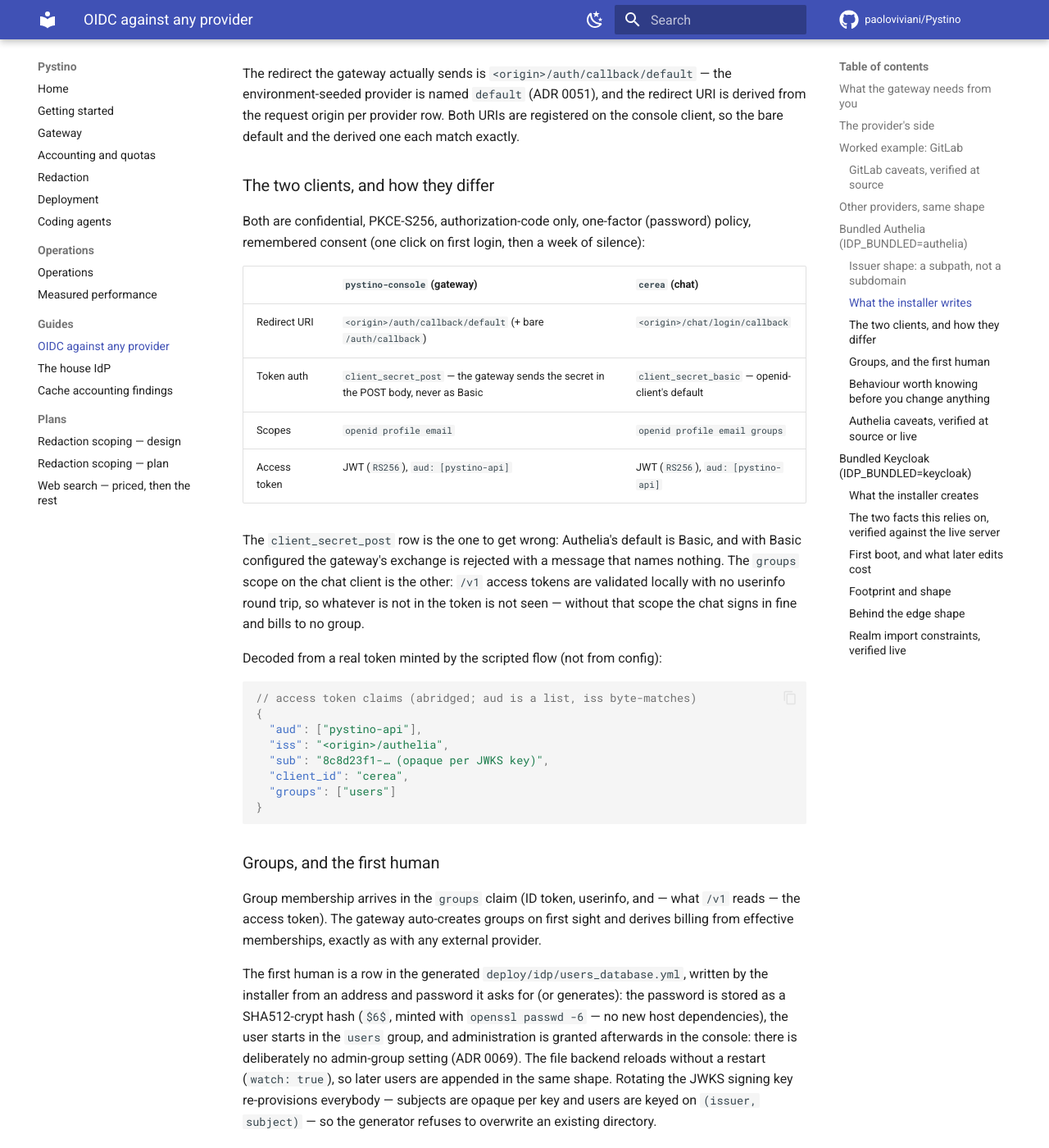
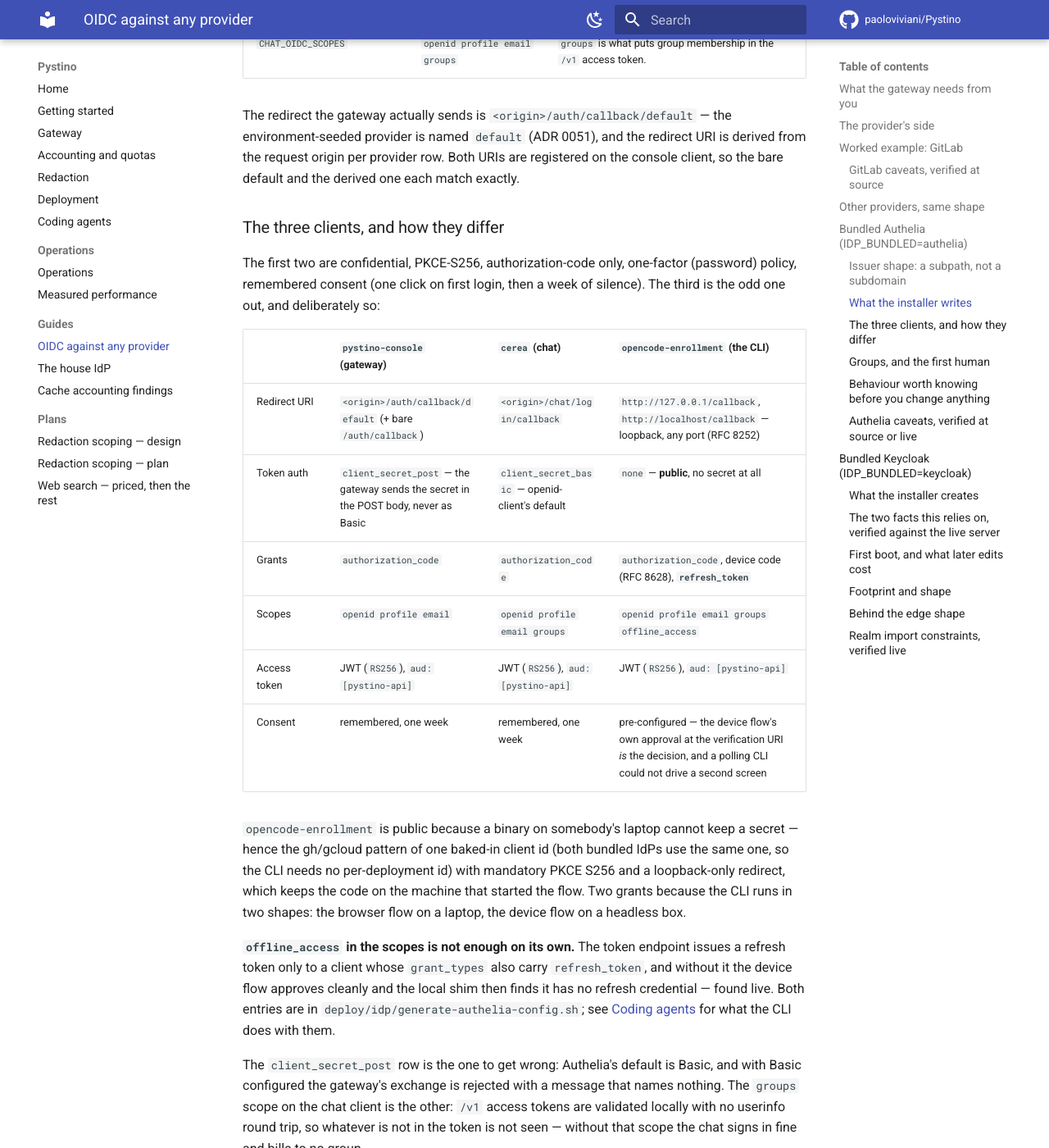
Before and after one commit to paoloviviani/Pystino, an MkDocs documentation site: the page built from docs/oidc-generic-provider.md, in a window 1280 px wide and 1400 px high, scrolled down 5803 px. Shown: the whole window at 82% size. Built offline with MkDocs 1.6.1 and Material for MkDocs 9.7.7, drawn with Linux system fonts in a browser that asks for light colours; comment, search, counter and statistics services are not loaded; some of the changed text lies outside the part shown.

Commit message:
docs: both bundled IdPs grew a third OIDC client the guide never mentioned
opencode-enrollment is the one client in either realm that is public, takes
the device grant, and needs a refresh token — so an operator debugging "the
shim has no refresh credential" would have found a page claiming the realm has
two confidential clients and nothing else. The offline_access/refresh_token
pair is called out explicitly because having only the first is exactly the
failure that reaches production: the flow approves, and the breakage appears an
hour later when the first access token expires.

Also notes that the Authelia pin moved to 4.39.22 and why (the device grant's
floor), leaving the 4.39.20 verification record intact as the record it is.

````diff
--- a/docs/oidc-generic-provider.md
+++ b/docs/oidc-generic-provider.md
@@ -194,7 +194,10 @@ must register is exact: `<PUBLIC_ORIGIN>/chat/login/callback`, never a
 wildcard; Authelia compares redirect URIs as strings.
 
 Verified live against `authelia/authelia:4.39.20` (discovery fetched over
-real HTTP, subpath issuer, byte-for-byte `iss` match at the gateway):
+real HTTP, subpath issuer, byte-for-byte `iss` match at the gateway). The
+overlay now pins **4.39.22**, which is the floor for the device authorization
+grant the enrollment CLI uses — 4.39.0 introduced it and later 4.39.x fixed
+its bugs:
 
 ```json
 // .../authelia/.well-known/openid-configuration (abridged)
@@ -227,18 +230,34 @@ The redirect the gateway actually sends is
 origin per provider row. Both URIs are registered on the console client, so
 the bare default and the derived one each match exactly.
 
-### The two clients, and how they differ
+### The three clients, and how they differ
 
-Both are confidential, PKCE-S256, authorization-code only, one-factor
-(password) policy, remembered consent (one click on first login, then a
-week of silence):
+The first two are confidential, PKCE-S256, authorization-code only,
+one-factor (password) policy, remembered consent (one click on first login,
+then a week of silence). The third is the odd one out, and deliberately so:
 
-| | `pystino-console` (gateway) | `cerea` (chat) |
-|---|---|---|
-| Redirect URI | `<origin>/auth/callback/default` (+ bare `/auth/callback`) | `<origin>/chat/login/callback` |
-| Token auth | `client_secret_post` — the gateway sends the secret in the POST body, never as Basic | `client_secret_basic` — openid-client's default |
-| Scopes | `openid profile email` | `openid profile email groups` |
-| Access token | JWT (`RS256`), `aud: [pystino-api]` | JWT (`RS256`), `aud: [pystino-api]` |
+| | `pystino-console` (gateway) | `cerea` (chat) | `opencode-enrollment` (the CLI) |
+|---|---|---|---|
+| Redirect URI | `<origin>/auth/callback/default` (+ bare `/auth/callback`) | `<origin>/chat/login/callback` | `http://127.0.0.1/callback`, `http://localhost/callback` — loopback, any port (RFC 8252) |
+| Token auth | `client_secret_post` — the gateway sends the secret in the POST body, never as Basic | `client_secret_basic` — openid-client's default | `none` — **public**, no secret at all |
+| Grants | `authorization_code` | `authorization_code` | `authorization_code`, device code (RFC 8628), **`refresh_token`** |
+| Scopes | `openid profile email` | `openid profile email groups` | `openid profile email groups offline_access` |
+| Access token | JWT (`RS256`), `aud: [pystino-api]` | JWT (`RS256`), `aud: [pystino-api]` | JWT (`RS256`), `aud: [pystino-api]` |
+| Consent | remembered, one week | remembered, one week | pre-configured — the device flow's own approval at the verification URI *is* the decision, and a polling CLI could not drive a second screen |
+
+`opencode-enrollment` is public because a binary on somebody's laptop cannot
+keep a secret — hence the gh/gcloud pattern of one baked-in client id (both
+bundled IdPs use the same one, so the CLI needs no per-deployment id) with
+mandatory PKCE S256 and a loopback-only redirect, which keeps the code on the
+machine that started the flow. Two grants because the CLI runs in two shapes:
+the browser flow on a laptop, the device flow on a headless box.
+
+**`offline_access` in the scopes is not enough on its own.** The token
+endpoint issues a refresh token only to a client whose `grant_types` also
+carry `refresh_token`, and without it the device flow approves cleanly and
+the local shim then finds it has no refresh credential — found live. Both
+entries are in `deploy/idp/generate-authelia-config.sh`; see
+[Coding agents](coding-agents.md) for what the CLI does with them.
 
 The `client_secret_post` row is the one to get wrong: Authelia's default is
 Basic, and with Basic configured the gateway's exchange is rejected with a
@@ -336,7 +355,10 @@ Two generated files in `deploy/idp/` (minted locally, never committed),
 from the spec in `deploy/idp/keycloak-realm.json.template`:
 
 - `keycloak-realm.json` — the realm import: realm `pystino`, two confidential
-  clients (`pystino-console`, `pystino-chat`), an audience mapper fixing
+  clients (`pystino-console`, `pystino-chat`) plus the public
+  `opencode-enrollment` client (loopback PKCE + the device grant, the same
+  client id Authelia bakes in — see [Coding agents](coding-agents.md)), an
+  audience mapper fixing
   `aud` to `pystino-api` on both, a groups mapper naming the flat claim
   `groups`, the `research` and `platform-admins` groups, and the first human
   (`owner@example.org`, password shown once at install).
````
